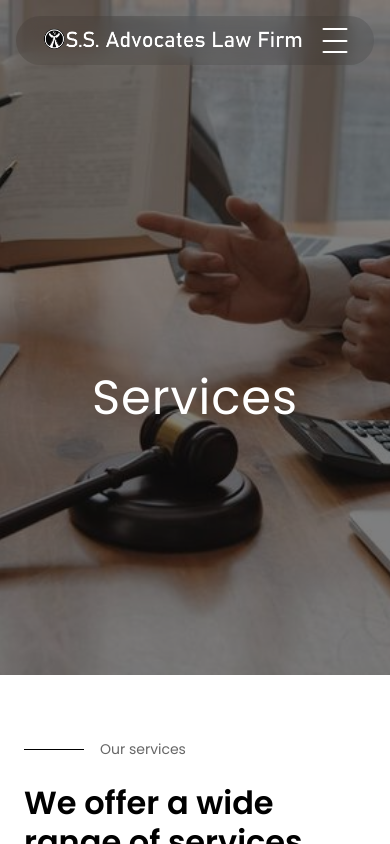
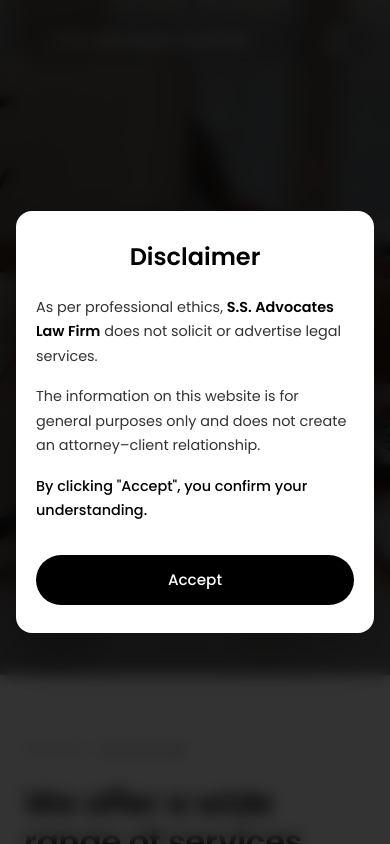
Before and after one commit to sarman03/ss-advocate, a Next.js app: page /services in a window 390 px wide. Shown: the top 844 px of the page. Built offline with nearby package versions, Linux system fonts and the light colour scheme.

Commit message:
changes done

```diff
--- a/app/about/page.tsx
+++ b/app/about/page.tsx
@@ -48,7 +48,7 @@
               <p className={styles.sectionLabel}>Our journey</p>
               <h2 className={styles.journeyTitle}>Three Decades of Dedicated Advocacy</h2>
               <p className={styles.journeyText}>
-                Since 1995, S.S Advocates has been dedicated to upholding the rule of law and providing uncompromising legal representation. What began as a commitment to fairness has evolved into a practice defined by specialized expertise, trust, and a passion for securing clients' rights across diverse jurisdictions.
+                Since 2000, S.S Advocates has been dedicated to upholding the rule of law and providing uncompromising legal representation. What began as a commitment to fairness has evolved into a practice defined by specialized expertise, trust, and a passion for securing clients' rights across diverse jurisdictions.
               </p>
             </motion.div>
             <motion.div
--- a/app/layout.tsx
+++ b/app/layout.tsx
@@ -1,6 +1,7 @@
 import type { Metadata } from "next";
 import { Poppins } from "next/font/google";
 import "./globals.css";
+import DisclaimerModal from "@/components/DisclaimerModal/DisclaimerModal";
 
 const poppins = Poppins({
   variable: "--font-poppins",
@@ -27,6 +28,7 @@
       <body
         className={`${poppins.variable} antialiased`}
       >
+        <DisclaimerModal />
         {children}
       </body>
     </html>
--- /dev/null
+++ b/components/DisclaimerModal/DisclaimerModal.module.css
@@ -0,0 +1,118 @@
+.overlay {
+  position: fixed;
+  top: 0;
+  left: 0;
+  right: 0;
+  bottom: 0;
+  background-color: rgba(0, 0, 0, 0.8);
+  backdrop-filter: blur(8px);
+  z-index: 9999;
+  display: flex;
+  align-items: center;
+  justify-content: center;
+  padding: 1rem;
+}
+
+.modal {
+  background-color: white;
+  border-radius: 1.5rem;
+  padding: 3rem 2.5rem;
+  max-width: 600px;
+  width: 100%;
+  box-shadow: 0 20px 60px rgba(0, 0, 0, 0.3);
+  position: relative;
+}
+
+.title {
+  font-size: 2rem;
+  font-weight: 600;
+  color: #000;
+  margin: 0 0 1.5rem 0;
+  text-align: center;
+}
+
+.content {
+  margin-bottom: 2rem;
+}
+
+.content p {
+  font-size: 1rem;
+  line-height: 1.8;
+  color: #333;
+  margin: 0 0 1rem 0;
+}
+
+.content p:last-child {
+  margin-bottom: 0;
+  font-weight: 500;
+  color: #000;
+}
+
+.content strong {
+  font-weight: 600;
+  color: #000;
+}
+
+.acceptButton {
+  width: 100%;
+  background-color: #000;
+  color: white;
+  padding: 1rem 2rem;
+  border: none;
+  border-radius: 50px;
+  font-size: 1rem;
+  font-weight: 500;
+  cursor: pointer;
+  transition: all 0.3s ease;
+}
+
+.acceptButton:hover {
+  background-color: #333;
+  transform: translateY(-2px);
+  box-shadow: 0 4px 12px rgba(0, 0, 0, 0.2);
+}
+
+.acceptButton:active {
+  transform: translateY(0);
+}
+
+@media (max-width: 768px) {
+  .modal {
+    padding: 2rem 1.5rem;
+    max-width: 500px;
+  }
+
+  .title {
+    font-size: 1.75rem;
+    margin-bottom: 1.25rem;
+  }
+
+  .content p {
+    font-size: 0.95rem;
+  }
+
+  .acceptButton {
+    padding: 0.875rem 1.75rem;
+    font-size: 0.95rem;
+  }
+}
+
+@media (max-width: 480px) {
+  .modal {
+    padding: 1.75rem 1.25rem;
+    border-radius: 1rem;
+  }
+
+  .title {
+    font-size: 1.5rem;
+  }
+
+  .content p {
+    font-size: 0.9rem;
+    line-height: 1.7;
+  }
+
+  .acceptButton {
+    padding: 0.875rem 1.5rem;
+  }
+}
--- /dev/null
+++ b/components/DisclaimerModal/DisclaimerModal.tsx
@@ -0,0 +1,64 @@
+'use client';
+
+import { useState, useEffect } from 'react';
+import styles from './DisclaimerModal.module.css';
+import { motion, AnimatePresence } from 'framer-motion';
+
+export default function DisclaimerModal() {
+  const [isVisible, setIsVisible] = useState(false);
+
+  useEffect(() => {
+    // Check if user has already accepted the disclaimer
+    const hasAccepted = localStorage.getItem('disclaimerAccepted');
+
+    if (!hasAccepted) {
+      // Show modal after a brief delay for better UX
+      setTimeout(() => {
+        setIsVisible(true);
+      }, 500);
+    }
+  }, []);
+
+  const handleAccept = () => {
+    localStorage.setItem('disclaimerAccepted', 'true');
+    setIsVisible(false);
+  };
+
+  return (
+    <AnimatePresence>
+      {isVisible && (
+        <motion.div
+          className={styles.overlay}
+          initial={{ opacity: 0 }}
+          animate={{ opacity: 1 }}
+          exit={{ opacity: 0 }}
+          transition={{ duration: 0.3 }}
+        >
+          <motion.div
+            className={styles.modal}
+            initial={{ opacity: 0, scale: 0.9, y: 20 }}
+            animate={{ opacity: 1, scale: 1, y: 0 }}
+            exit={{ opacity: 0, scale: 0.9, y: 20 }}
+            transition={{ duration: 0.3, delay: 0.1 }}
+          >
+            <h2 className={styles.title}>Disclaimer</h2>
+            <div className={styles.content}>
+              <p>
+                As per professional ethics, <strong>S.S. Advocates Law Firm</strong> does not solicit or advertise legal services.
+              </p>
+              <p>
+                The information on this website is for general purposes only and does not create an attorney–client relationship.
+              </p>
+              <p>
+                By clicking "Accept", you confirm your understanding.
+              </p>
+            </div>
+            <button className={styles.acceptButton} onClick={handleAccept}>
+              Accept
+            </button>
+          </motion.div>
+        </motion.div>
+      )}
+    </AnimatePresence>
+  );
+}
--- a/components/Navbar/Navbar.module.css
+++ b/components/Navbar/Navbar.module.css
@@ -236,6 +236,6 @@
   }
 
   .logoImage {
-    max-height: 25px;
+    max-height: 20px;
   }
 }
```
Also changed, not shown: app/about/page.module.css (+11 -0 lines), app/page.module.css (+10 -1 lines), components/TestimonialsSection/TestimonialsSection.module.css (+35 -5 lines), public/home/464474433_1016912996789029_1729701147534778075_n.jpg (added).
